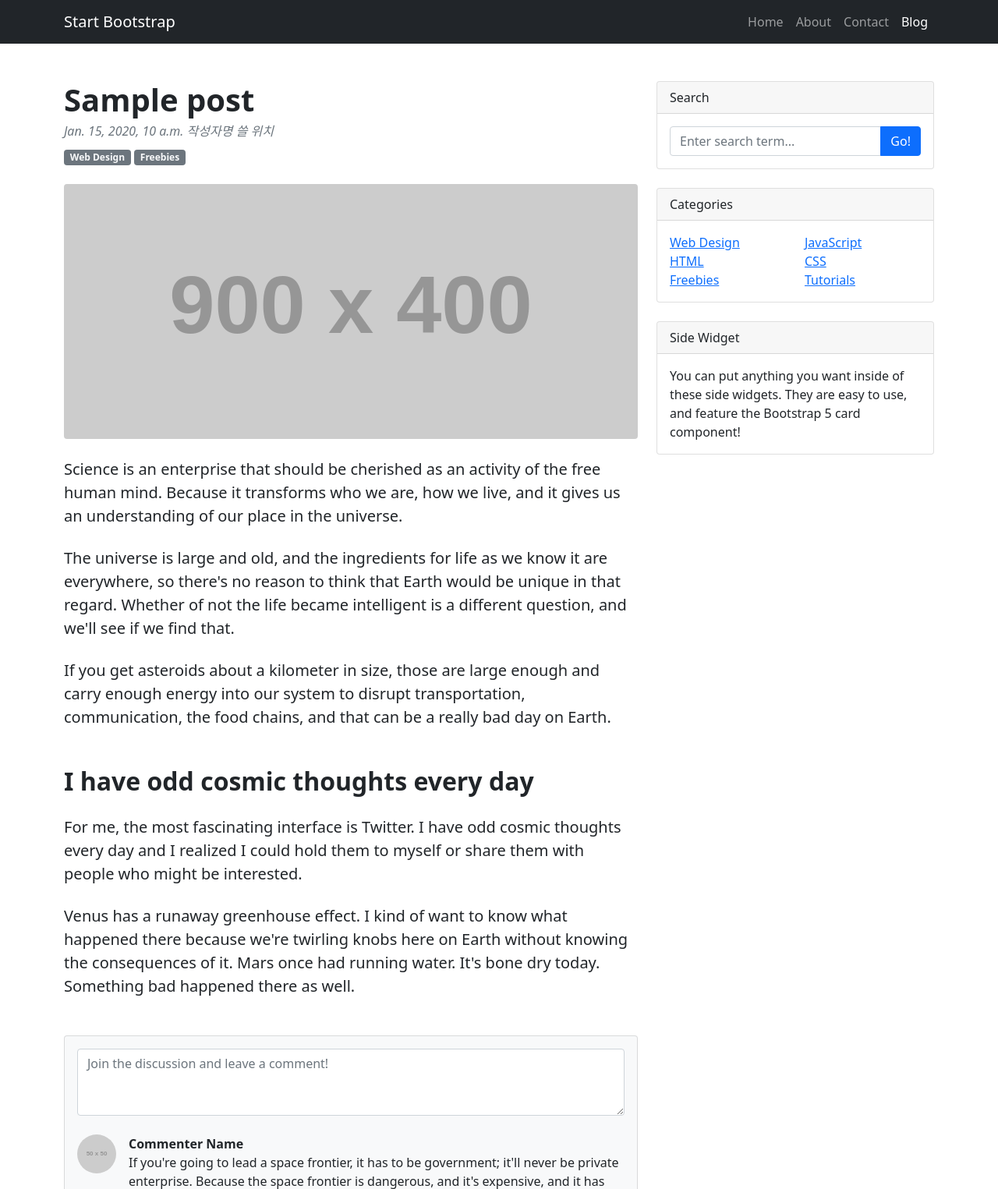
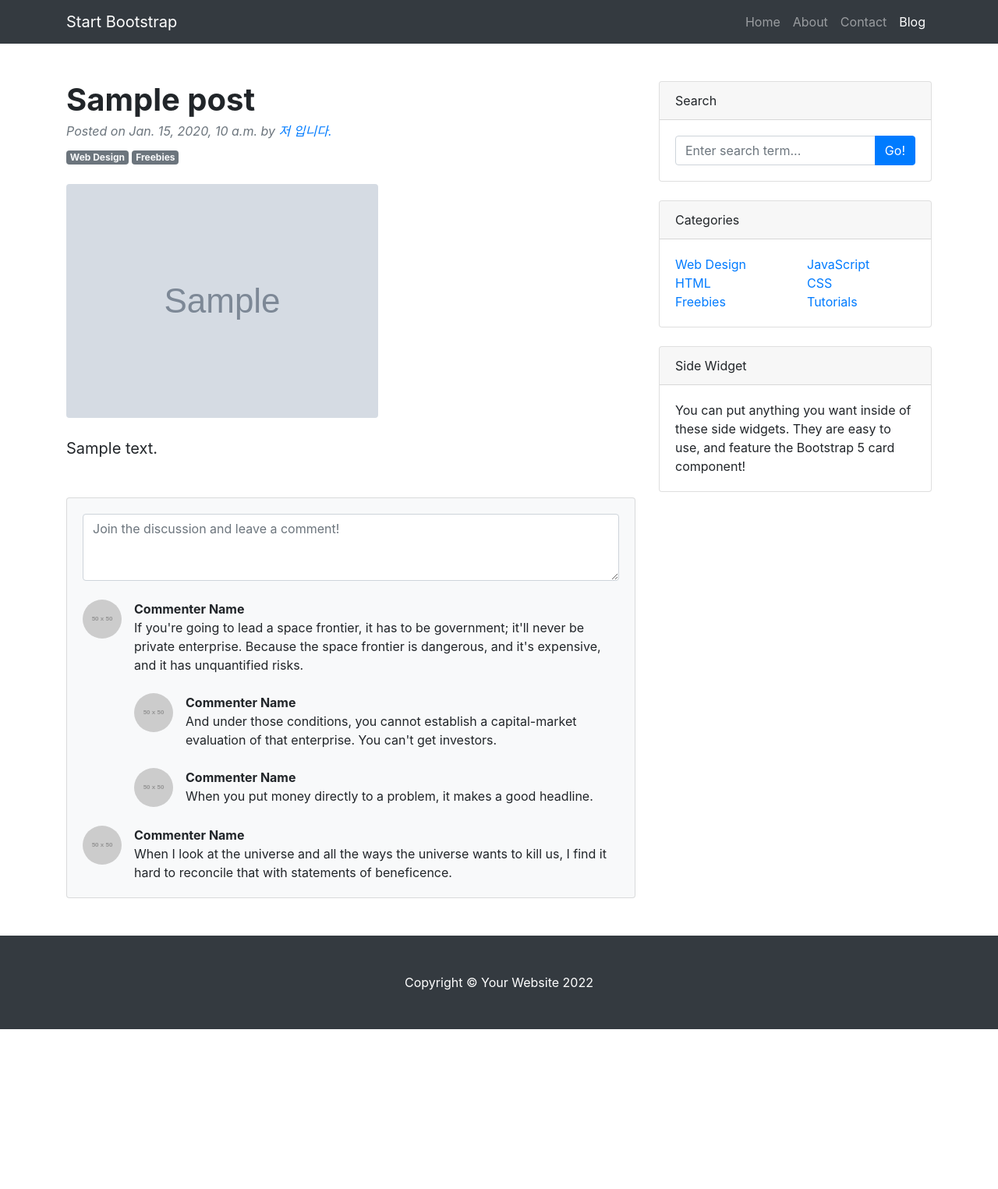
Before and after one commit to junchoiyoung/doitdjango, a Django app: page /blog/1/ in a window 1280 px wide. Shown: the top 1525 px of the page at 78% size. After the commit the page ends 1320 px from the top, so only its background shows below. Run offline with Django 4.2, Linux system fonts and the light colour scheme; tables that the repository leaves empty hold one stand-in row (values such as "Sample post"); grey boxes marked "Sample" are stand-in pictures; grey boxes labelled with a size stand in for pictures from a placeholder-image service; some libraries are stand-ins or nearby versions.

```diff
--- a/blog/models.py
+++ b/blog/models.py
@@ -5,6 +5,7 @@ class Post(models.Model):
     title = models.CharField(max_length=30)
     content = models.TextField()
 
+    head_image = models.ImageField(upload_to='blog/images/%y/%m/%d/', blank=True)
     created_at = models.DateTimeField(auto_now_add=True)
     updated_at = models.DateTimeField(auto_now=True)
 
--- a/blog/templates/blog/post_detail.html
+++ b/blog/templates/blog/post_detail.html
@@ -1,17 +1,18 @@
 <!DOCTYPE html>
 {% load static %}
+
 <html lang="ko">
     <head>
         <meta charset="utf-8" />
         <meta name="viewport" content="width=device-width, initial-scale=1, shrink-to-fit=no" />
         <meta name="description" content="" />
         <meta name="author" content="" />
-        <title>{{ post.title }} - Blog</title>
+        <title>{{ post.title }} - blog</title>
         <!-- Favicon-->
-        <link rel="stylesheet" href="{% static 'blog/bootstrap/bootstrap.min.css' %}" media="screen">
+        <link rel="icon" type="image/x-icon" href="assets/favicon.ico" />
         <!-- Core theme CSS (includes Bootstrap)-->
         <link rel="stylesheet" href="{% static 'blog/css/blog-post.css' %}" media="screen">
-
+        <link href="{% static 'blog/bootstrap/bootstrap.min.css'%}" rel="stylesheet" media="screen">
     </head>
     <body>
         <!-- Responsive navbar-->
@@ -38,23 +39,18 @@
                         <!-- Post header-->
                         <header class="mb-4">
                             <!-- Post title-->
-                            <h1 class="fw-bolder mb-1">{{ post.title }}</h1>
+                            <h1 class="fw-bolder mb-1">{{ post.title}}</h1>
                             <!-- Post meta content-->
-                            <div class="text-muted fst-italic mb-2">{{ post.created_at }} 작성자명 쓸 위치</div>
+                            <div class="text-muted fst-italic mb-2">Posted on {{ post.created_at}} by <a href="#">저 입니다.</a></div>
                             <!-- Post categories-->
                             <a class="badge bg-secondary text-decoration-none link-light" href="#!">Web Design</a>
                             <a class="badge bg-secondary text-decoration-none link-light" href="#!">Freebies</a>
                         </header>
                         <!-- Preview image figure-->
-                        <figure class="mb-4"><img class="img-fluid rounded" src="https://dummyimage.com/900x400/ced4da/6c757d.jpg" alt="..." /></figure>
+                        <figure class="mb-4"><img class="img-fluid rounded" src="{{ post.head_image.url }}" alt="제대로 넣을껄" /></figure>
                         <!-- Post content-->
                         <section class="mb-5">
-                            <p class="fs-5 mb-4">Science is an enterprise that should be cherished as an activity of the free human mind. Because it transforms who we are, how we live, and it gives us an understanding of our place in the universe.</p>
-                            <p class="fs-5 mb-4">The universe is large and old, and the ingredients for life as we know it are everywhere, so there's no reason to think that Earth would be unique in that regard. Whether of not the life became intelligent is a different question, and we'll see if we find that.</p>
-                            <p class="fs-5 mb-4">If you get asteroids about a kilometer in size, those are large enough and carry enough energy into our system to disrupt transportation, communication, the food chains, and that can be a really bad day on Earth.</p>
-                            <h2 class="fw-bolder mb-4 mt-5">I have odd cosmic thoughts every day</h2>
-                            <p class="fs-5 mb-4">For me, the most fascinating interface is Twitter. I have odd cosmic thoughts every day and I realized I could hold them to myself or share them with people who might be interested.</p>
-                            <p class="fs-5 mb-4">Venus has a runaway greenhouse effect. I kind of want to know what happened there because we're twirling knobs here on Earth without knowing the consequences of it. Mars once had running water. It's bone dry today. Something bad happened there as well.</p>
+                            <p class="fs-5 mb-4">{{ post.content }}</p>
                         </section>
                     </article>
                     <!-- Comments section-->
@@ -146,13 +142,17 @@
         <footer class="py-5 bg-dark">
             <div class="container"><p class="m-0 text-center text-white">Copyright &copy; Your Website 2022</p></div>
         </footer>
+        <!-- Bootstrap core JS-->
+        <script src="https://cdn.jsdelivr.net/npm/bootstrap@5.1.3/dist/js/bootstrap.bundle.min.js"></script>
+        <!-- Core theme JS-->
+        <script src="js/scripts.js"></script>
 
         <script src="https://code.jquery.com/jquery-3.4.1.slim.min.js"
         integrity="sha384-J6qa4849blE2+poT4WnyKhv5vZF5SrPo0iEjwBvKU7imGFAV0wwj1yYfoRSJoZ+n"
         crossorigin="anonymous"></script>
         <script src="https://cdn.jsdelivr.net/npm/popper.js@1.16.0/dist/umd/popper.min.js"
-            integrity="sha384-Q6E9RHvbIyZFJoft+2mJbHaEWldlvI9IOYy5n3zV9zzTtmI3UksdQRVvoxMfooAo"
-            crossorigin="anonymous"></script>
+        integrity="sha384-Q6E9RHvbIyZFJoft+2mJbHaEWldlvI9IOYy5n3zV9zzTtmI3UksdQRVvoxMfooAo"
+        crossorigin="anonymous"></script>
         <script src="https://stackpath.bootstrapcdn.com/bootstrap/4.4.1/js/bootstrap.min.js"
         integrity="sha384-wfSDF2E50Y2D1uUdj0O3uMBJnjuUD4Ih7YwaYd1iqfktj0Uod8GCExl3Og8ifwB6"
         crossorigin="anonymous"></script>
--- a/blog/templates/blog/post_list.html
+++ b/blog/templates/blog/post_list.html
@@ -87,7 +87,7 @@
                 {% for p in post_list %}
                 <!-- Blog Post -->
                 <div class="card mb-4">
-                    <img class="card-img-top" src="http://placehold.it/750x300" alt="Card image cap">
+                    <img class="card-img-top" src="{{ p.head_image.url }}" alt="Card image cap">
                     <div class="card-body">
                         <h2 class="card-title">{{ p.title }}</h2>
                         <p class="card-text">{{ p.content }}</p>
--- a/doitdjango/settings.py
+++ b/doitdjango/settings.py
@@ -10,6 +10,7 @@ For the full list of settings and their values, see
 https://docs.djangoproject.com/en/4.0/ref/settings/
 """
 
+import os
 from pathlib import Path
 
 # Build paths inside the project like this: BASE_DIR / 'subdir'.
@@ -123,3 +124,6 @@ STATIC_URL = 'static/'
 # https://docs.djangoproject.com/en/4.0/ref/settings/#default-auto-field
 
 DEFAULT_AUTO_FIELD = 'django.db.models.BigAutoField'
+
+MEDIA_URL = '/media/'
+MEDIA_ROOT = os.path.join(BASE_DIR, '_media')
--- a/doitdjango/urls.py
+++ b/doitdjango/urls.py
@@ -16,8 +16,13 @@ Including another URLconf
 from django.contrib import admin
 from django.urls import path, include
 
+from django.conf import settings
+from django.conf.urls.static import static
+
 urlpatterns = [
     path('blog/', include('blog.urls')),
     path('admin/', admin.site.urls),
     path('', include('single_pages.urls')),
 ]
+
+urlpatterns += static(settings.MEDIA_URL, document_root=settings.MEDIA_ROOT)
```
Also changed, not shown: 1 other file.
